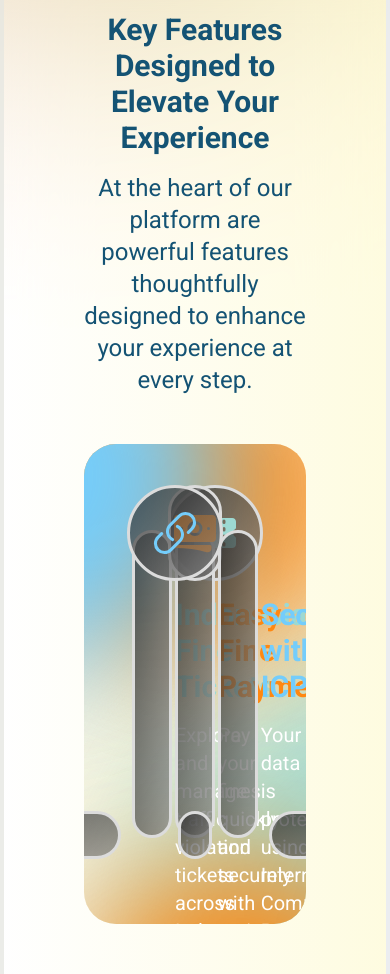
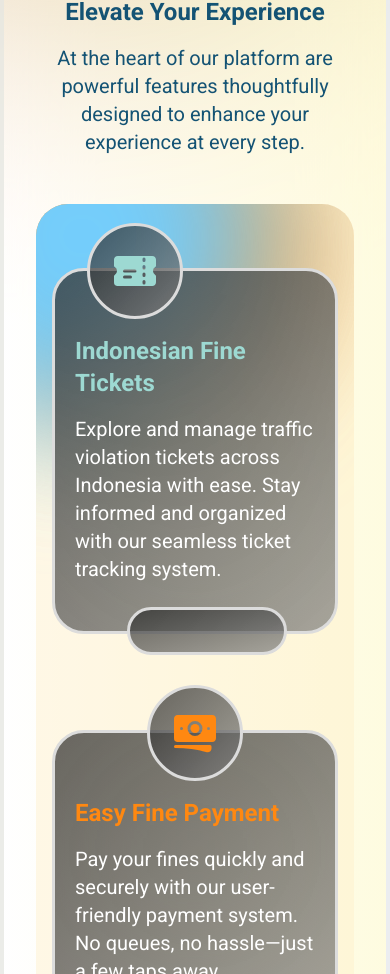
Before and after one commit to DITYAPUTRAPREMANA/FINECHAIN, a React (Vite) app in the folder hackathon/src/hackathon_frontend/: page / in a window 390 px wide. Shown: the part 1026-2000 px from the top of the page. Built offline with nearby package versions, Linux system fonts and the light colour scheme; what @dfinity/agent would draw is missing.

Commit message:
fix: make feature section responsive

```diff
--- a/hackathon/src/hackathon_frontend/src/components/dashboard/features.tsx
+++ b/hackathon/src/hackathon_frontend/src/components/dashboard/features.tsx
@@ -2,44 +2,44 @@ import { TicketIcon, BanknotesIcon, LinkIcon } from "@heroicons/react/24/solid";
 
 const FeatureDashboard = () => {
     return (
-        <section className="w-full my-20 p-20 rounded-4xl bg-gradient-to-r from-white/50 to-yellow-100/50 backdrop-blur-2xl border-gray-200/75 border-4">
+        <section className="w-full my-20 p-8 md:p-20 rounded-4xl bg-gradient-to-r from-white/50 to-yellow-100/50 backdrop-blur-2xl border-gray-200/75 border-4">
             <div className="space-y-12">
                 <div className="w-full flex flex-col items-center gap-4 text-[#145374]">
-                    <h1 className="font-bold text-3xl text-center max-w-[500px]">Key Features Designed to Elevate Your Experience</h1>
-                    <p className="text-center max-w-[680px] text-2xl">At the heart of our platform are powerful features thoughtfully designed to enhance your experience at every step. </p>
+                    <h1 className="font-bold text-2xl md:text-3xl text-center max-w-[500px]">Key Features Designed to Elevate Your Experience</h1>
+                    <p className="text-center max-w-[680px] text-xl md:text-2xl">At the heart of our platform are powerful features thoughtfully designed to enhance your experience at every step. </p>
                 </div>
-                <div className="overflow-hidden relative w-full h-[480px] bg-[#FFF0C870] rounded-4xl">
+                <div className="overflow-hidden relative w-full h-full xl:h-[480px] bg-[#FFF0C870] rounded-4xl lg:pt-8">
                     <div className="absolute -bottom-80 left-[20%] rounded-full h-[600px] w-[600px] bg-[#9DD9D2] blur-[80px]"></div>
                     <div className="absolute -top-28 -left-12 rounded-full h-80 w-80 bg-[#FF8811] blur-3xl"></div>
                     <div className="absolute -top-40 right-20 rounded-full h-96 w-96 bg-[#74CDFB] blur-3xl"></div>
                     <div className="absolute -bottom-64 -right-24 rounded-full h-80 w-80 bg-[#FF8811] blur-3xl"></div>
-                    <article className="w-full h-full flex justify-between items-center p-12">
-                        <div className="relative w-[32%] h-[80%] bg-linear-to-br from-[#282828]/70 to-[#808080]/70 backdrop-blur-[120px] rounded-4xl border-3 border-[#DCDCDC]">
+                    <article className="w-full h-full flex flex-col lg:flex-row justify-between items-center gap-24 lg:gap-0 p-4 md:p-12">
+                        <div className="mt-12 lg:mt-0 relative w-full lg:w-[32%] h-full bg-linear-to-br from-[#282828]/70 to-[#808080]/70 backdrop-blur-[120px] rounded-4xl border-3 border-[#DCDCDC]">
                             <div className="absolute -top-12 left-8 rounded-full size-24 border-3 border-[#DCDCDC] bg-linear-to-br from-[#282828]/70 to-[#808080]/70 backdrop-blur-[240px] flex justify-center items-center">
                                 <TicketIcon className="size-12 text-[#9DD9D2]" />
                             </div>
-                            <div className="px-10 pt-16 text-white space-y-4">
-                                <h2 className="font-bold text-3xl text-[#9DD9D2]">
+                            <div className="px-5 md:px-10 pt-16 text-white space-y-4">
+                                <h2 className="font-bold text-2xl md:text-3xl text-[#9DD9D2]">
                                     Indonesian Fine Tickets
                                 </h2>
-                                <p className="text-xl">
+                                <p className="text-xl mb-12">
                                     Explore and manage traffic violation tickets across Indonesia with ease. Stay informed and organized with our seamless ticket tracking system.
                                 </p>
                             </div>
                             <div className="absolute -bottom-6 right-12 rounded-full w-40 h-12 border-3 border-[#DCDCDC] bg-linear-to-br from-[#282828]/70 to-[#808080]/70 backdrop-blur-[240px]"></div>
                         </div>
 
-                        <div className="relative w-[32%] h-[80%] bg-linear-to-br from-[#282828]/70 to-[#808080]/70 backdrop-blur-[120px] rounded-4xl border-3 border-[#DCDCDC]">
+                        <div className="relative w-full lg:w-[32%] h-full bg-linear-to-br from-[#282828]/70 to-[#808080]/70 backdrop-blur-[120px] rounded-4xl border-3 border-[#DCDCDC]">
                             <div className="absolute -top-12 w-full flex justify-center">
                                 <div className="rounded-full size-24 border-3 border-[#DCDCDC] bg-linear-to-br from-[#282828]/70 to-[#808080]/70 backdrop-blur-[240px] flex justify-center items-center">
                                     <BanknotesIcon className="size-12 text-[#FF8811]" />
                                 </div>
                             </div>
-                            <div className="px-10 pt-16 text-white space-y-4">
-                                <h2 className="font-bold text-3xl text-[#FF8811]">
+                            <div className="px-5 md:px-10 pt-16 text-white space-y-4">
+                                <h2 className="font-bold text-2xl md:text-3xl text-[#FF8811]">
                                     Easy Fine Payment
                                 </h2>
-                                <p className="text-xl">
+                                <p className="text-xl mb-12">
                                     Pay your fines quickly and securely with our user-friendly payment system. No queues, no hassle—just a few taps away.
                                 </p>
                             </div>
@@ -48,15 +48,15 @@ const FeatureDashboard = () => {
                             </div>
                         </div>
 
-                        <div className="relative w-[32%] h-[80%] bg-linear-to-br from-[#282828]/70 to-[#808080]/70 backdrop-blur-[120px] rounded-4xl border-3 border-[#DCDCDC]">
+                        <div className="mb-12 lg:mb-0 relative w-full lg:w-[32%] h-full bg-linear-to-br from-[#282828]/70 to-[#808080]/70 backdrop-blur-[120px] rounded-4xl border-3 border-[#DCDCDC]">
                             <div className="absolute -top-12 right-8 rounded-full size-24 border-3 border-[#DCDCDC] bg-linear-to-br from-[#282828]/70 to-[#808080]/70 backdrop-blur-[240px]  flex justify-center items-center">
                                 <LinkIcon className="size-12 text-[#74CDFB]" />
                             </div>
-                            <div className="px-10 pt-16 text-white space-y-4">
-                                <h2 className="font-bold text-3xl text-[#74CDFB]">
+                            <div className="px-5 md:px-10 pt-16 text-white space-y-4">
+                                <h2 className="font-bold text-2xl md:text-3xl text-[#74CDFB]">
                                     Secured with ICP
                                 </h2>
-                                <p className="text-xl">
+                                <p className="text-xl mb-12">
                                     Your data is protected using Internet Computer Protocol, ensuring transparency, security, and trust on a decentralized network.
                                 </p>
                             </div>
```
